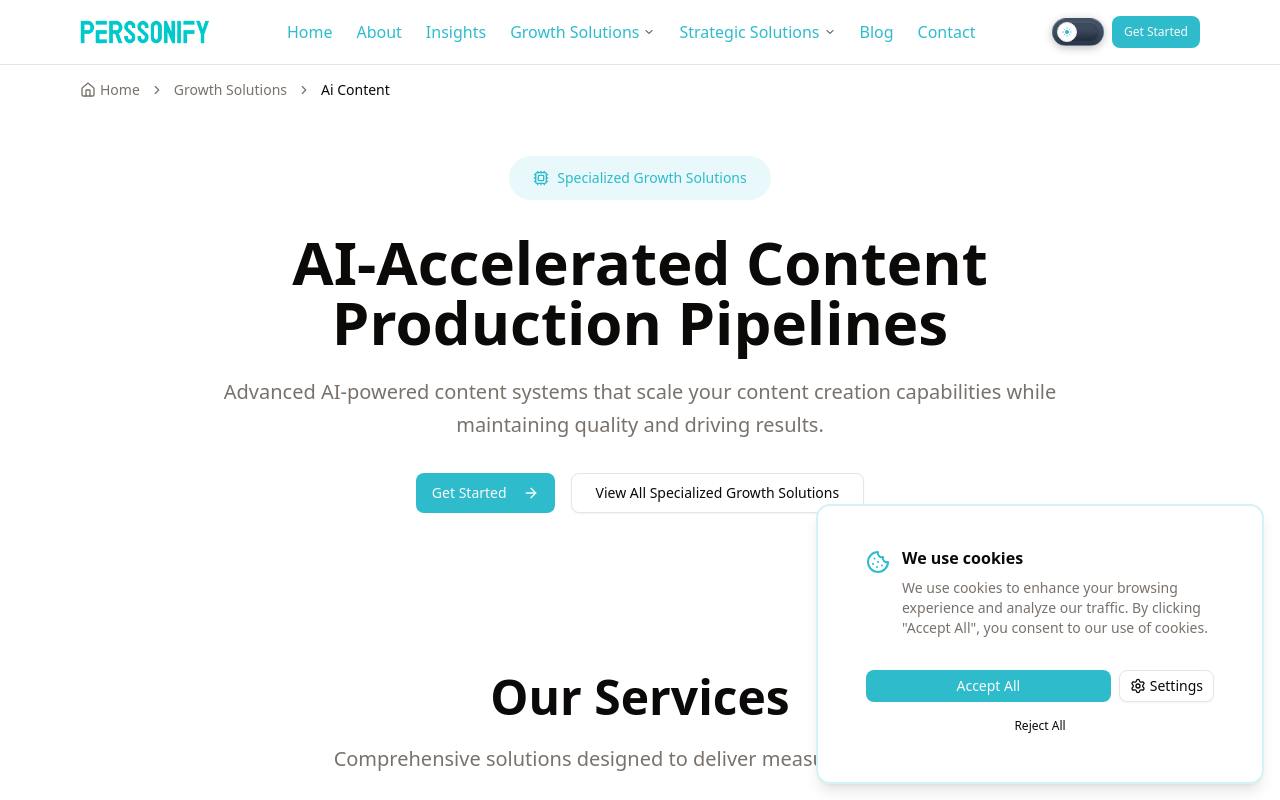
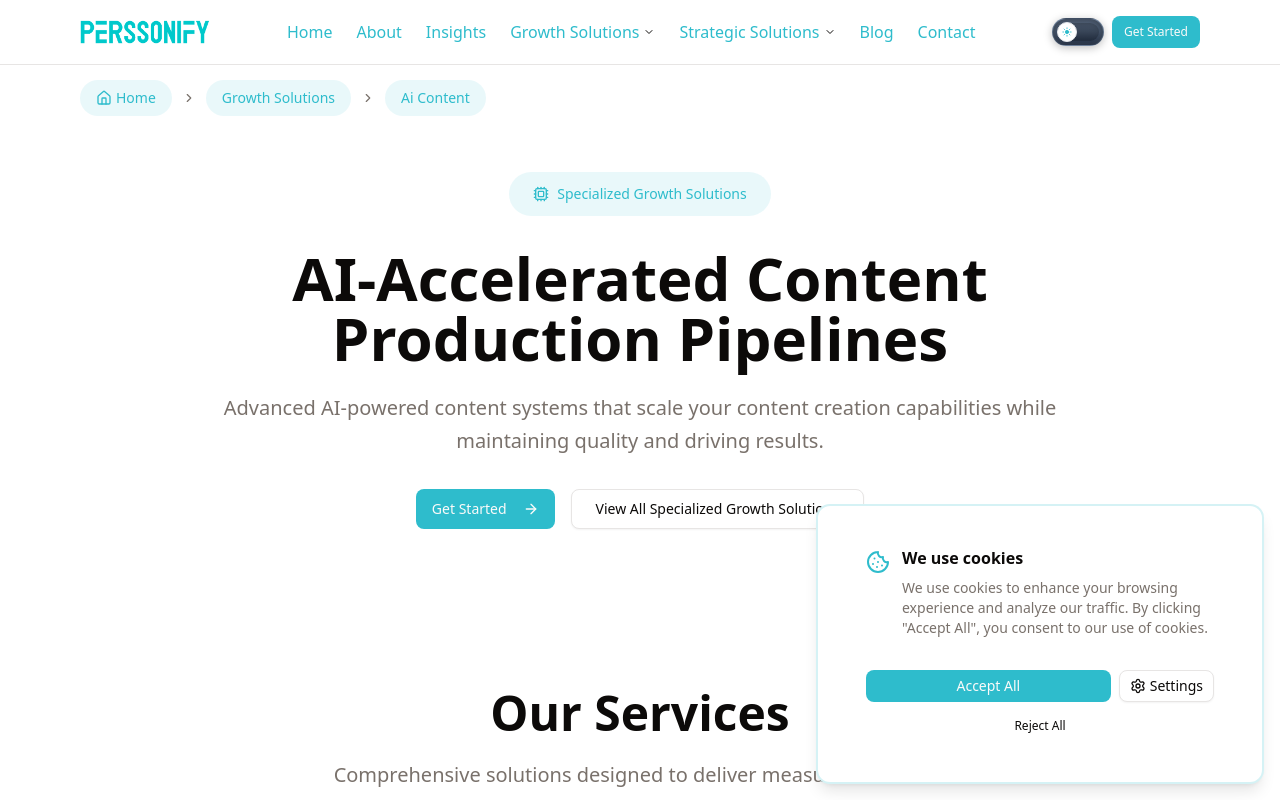
Before and after one commit to Perssonify/Perssonify-Web-Frontend, a Next.js app: page /ai-content in a window 1280 px wide. Shown: the top 800 px of the page. Built offline with nearby package versions, Linux system fonts and the light colour scheme.

Commit message:
fix: improve breadcrumb component styling and structure for better consistency

```diff
--- a/src/components/ui/theme-breadcrumb.tsx
+++ b/src/components/ui/theme-breadcrumb.tsx
@@ -1,27 +1,34 @@
 "use client";
 
-import React from 'react';
-import { usePathname } from 'next/navigation';
-import { Home, ChevronRight } from 'lucide-react';
-import Link from 'next/link';
-import { Breadcrumb, BreadcrumbItem, BreadcrumbLink, BreadcrumbList, BreadcrumbPage, BreadcrumbSeparator } from '@/components/ui/breadcrumb';
+import React from "react";
+import { usePathname } from "next/navigation";
+import { Home, ChevronRight } from "lucide-react";
+import Link from "next/link";
+import {
+  Breadcrumb,
+  BreadcrumbItem,
+  BreadcrumbLink,
+  BreadcrumbList,
+  BreadcrumbPage,
+  BreadcrumbSeparator,
+} from "@/components/ui/breadcrumb";
 
 const ThemeBreadcrumb: React.FC<{
   parentLabel?: string;
   parentHref?: string;
 }> = ({ parentLabel, parentHref }) => {
   const pathname = usePathname();
-  const pathSegments = pathname.split('/').filter(Boolean);
+  const pathSegments = pathname.split("/").filter(Boolean);
 
   const formatLabel = (segment: string) => {
     return segment
-      .split('-')
-      .map(word => word.charAt(0).toUpperCase() + word.slice(1))
-      .join(' ');
+      .split("-")
+      .map((word) => word.charAt(0).toUpperCase() + word.slice(1))
+      .join(" ");
   };
 
   const buildHref = (index: number) => {
-    return '/' + pathSegments.slice(0, index + 1).join('/');
+    return "/" + pathSegments.slice(0, index + 1).join("/");
   };
 
   const segments = [...pathSegments];
@@ -33,10 +40,15 @@ const ThemeBreadcrumb: React.FC<{
       <BreadcrumbList>
         <BreadcrumbItem>
           <BreadcrumbLink asChild>
-            <Link href="/" className="flex items-center gap-1 hover:text-primary transition-colors">
+            <div className="inline-flex items-center px-3 sm:px-4 py-2 sm:py-2 rounded-full bg-primary/10 text-primary text-xs sm:text-sm font-medium">
+              <Link
+                href="/"
+                className="flex items-center gap-1 hover:text-primary transition-colors"
+              >
                 <Home className="w-4 h-4" />
                 Home
               </Link>
+            </div>
           </BreadcrumbLink>
         </BreadcrumbItem>
         {parentLabel && parentHref && (
@@ -46,9 +58,14 @@ const ThemeBreadcrumb: React.FC<{
             </BreadcrumbSeparator>
             <BreadcrumbItem>
               <BreadcrumbLink asChild>
-                <Link href={parentHref} className="hover:text-primary transition-colors">
+                <div className="inline-flex items-center px-3 sm:px-4 py-2 sm:py-2 rounded-full bg-primary/10 text-primary text-xs sm:text-sm font-medium">
+                  <Link
+                    href={parentHref}
+                    className="hover:text-primary transition-colors"
+                  >
                     {parentLabel}
                   </Link>
+                </div>
               </BreadcrumbLink>
             </BreadcrumbItem>
           </>
@@ -61,16 +78,26 @@ const ThemeBreadcrumb: React.FC<{
             <BreadcrumbItem>
               {index === segments.length - 1 ? (
                 <BreadcrumbPage className="text-foreground font-medium">
+                  <div className="inline-flex items-center px-3 sm:px-4 py-2 sm:py-2 rounded-full bg-primary/10 text-primary text-xs sm:text-sm font-medium">
                     {formatLabel(segment)}
+                  </div>
                 </BreadcrumbPage>
               ) : (
                 <BreadcrumbLink asChild>
+                  <div className="inline-flex items-center px-3 sm:px-4 py-2 sm:py-3 rounded-full bg-primary/10 text-primary text-xs sm:text-sm font-medium">
                     <Link
-                    href={parentHref && parentLabel ? parentHref + '/' + segments.slice(0, index + 1).join('/') : buildHref(index)}
+                      href={
+                        parentHref && parentLabel
+                          ? parentHref +
+                            "/" +
+                            segments.slice(0, index + 1).join("/")
+                          : buildHref(index)
+                      }
                       className="hover:text-primary transition-colors"
                     >
                       {formatLabel(segment)}
                     </Link>
+                  </div>
                 </BreadcrumbLink>
               )}
             </BreadcrumbItem>
```
Lines whose indentation alone changed are shown as unchanged.
